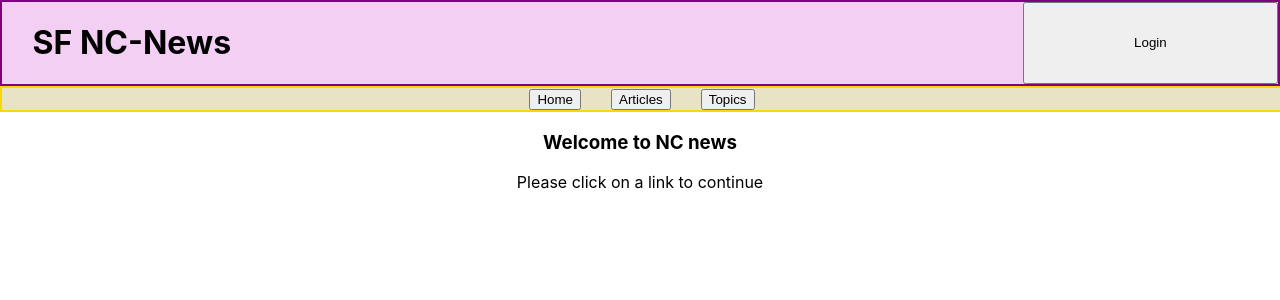
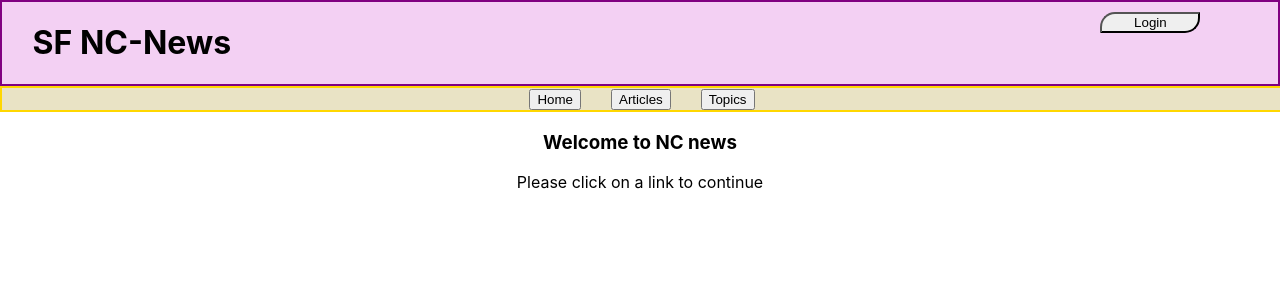
Before and after one commit to theBlueFitz/sf-nc-news, a React (Create React App) app: page / in a window 1280 px wide. Shown: the top 300 px of the page. Built offline with nearby package versions, Linux system fonts and the light colour scheme.

Commit message:
adds usercontext and ability to log in and out (unsecured)

```diff
--- a/src/App.css
+++ b/src/App.css
@@ -7,15 +7,34 @@
   background-color: rgb(243, 208, 243);
   display:grid;
   grid-template-columns: 80% 20%;
+  grid-template-areas: 'header login';
 }
 
 .header{
   justify-self: start;
   margin-left: 3%;
+  grid-area: header;
 }
 
 .login{
-  margin-right: 0px;
+  justify-self: center;
+  align-self: center;
+  grid-area: login;
+  margin-top: 10px;
+  border-radius: 15px 0px;
+  width: 100px;
+  height: fit-content;
+}
+
+.logoutcheck{
+  height: 100vh;
+  width: 100vw;
+  background-color: black;
+  color: white;
+}
+
+.userexists{
+  font-size: 50px;
 }
 
 .nav{
--- a/src/App.js
+++ b/src/App.js
@@ -7,10 +7,18 @@ import Topics from './Components/Topics';
 import Home from './Components/Home';
 import SingleArticle from './Components/SingleArticle';
 import ArticleComments from './Components/ArticleComments';
+import { UserContext } from './context/User'
+import SetUser from './Components/SetUser';
+import { useState } from 'react';
 
 
 function App() {
+  const [user, setUser] = useState({});
+  console.log({user}, 'entire app');
+
   return (
+    <UserContext.Provider value={{user, setUser}}>
+
     <div className="App">
       <BrowserRouter>
         <Header />
@@ -22,9 +30,12 @@ function App() {
           <Route path='/articles/:topic' element={<Articles />} />
           <Route path='/article/:article_id' element={<SingleArticle />} />
           <Route path='/:article_id/comments' element={<ArticleComments />} />
+          <Route path='/users' element={<SetUser />} />
         </Routes>
       </BrowserRouter>
     </div>
+
+    </UserContext.Provider>
   );
 }
 
--- a/src/Components/Header.js
+++ b/src/Components/Header.js
@@ -1,9 +1,38 @@
+import { useContext, useState } from "react";
+import { Link } from "react-router-dom";
+import { UserContext } from "../context/User";
 
 
 const Header = () => {
+    const [beenClicked, setBeenClicked] = useState(false)
+
+    const handleClick = () => {
+        setBeenClicked(!beenClicked);
+    }
+
+    const logout = () => {
+        setBeenClicked(false);
+        setUser((currUser) => {
+            const newUser = {...currUser};
+            delete newUser.username;
+            return newUser;
+        } )
+    }
+
+    const { user, setUser } = useContext(UserContext);
     return <div className='headercontainer'>
         <h1 className='header'>SF NC-News</h1>
+        {!!user.username ?
+
+        <button className='login' onClick={handleClick}>{user.username}<p>Click to logout</p></button>
+         :
+        <Link to='/users'>
         <button className='login'>Login</button>
+        </Link>
+    }
+    {beenClicked ?
+    <span className='logoutcheck'>Are you sure? <button onClick={logout}>Yes</button> <button onClick={handleClick}>No</button></span> :
+    null}
     </div>
 }
 
--- /dev/null
+++ b/src/Components/SetUser.js
@@ -0,0 +1,41 @@
+import { useContext, useEffect, useState } from "react";
+import { UserContext } from "../context/User";
+import { getUsers } from "../utils/newsApi";
+
+
+const SetUser = () => {
+    const { user, setUser} = useContext(UserContext);
+    const [userList, setUserList] = useState([]);
+    const [isLoading, setIsLoading] = useState();
+
+    useEffect(() => {
+        getUsers()
+        .then((res) =>
+        setUserList(res))
+    }, [])
+
+    const login = (e) => {
+        setUser((currUser) => {
+            const newUser = {...currUser}
+            newUser.username = e.target.value
+            return newUser;
+        })
+    }
+
+
+    return <div className='articles'>
+        {user.username ? <span className='userexists'>Please log out first</span> : null}
+        <ul className='topiclist'>
+            {userList.map((person) => {
+                return <li key={person.username} className='selectopic'>
+                    {person.username}
+                    <button disabled={user.username} value={person.username} onClick={login}>Select User</button>
+                    </li>
+            })}
+        </ul>
+    </div>
+
+
+}
+
+export default SetUser;
--- /dev/null
+++ b/src/context/User.js
@@ -0,0 +1,3 @@
+import { createContext } from "react";
+
+export const UserContext = createContext();
--- a/src/utils/newsApi.js
+++ b/src/utils/newsApi.js
@@ -40,3 +40,10 @@ export const changeArticleVotes = (article_id, inc_votes) => {
         return res.data.article.votes;
     })
 }
+
+export const getUsers = () => {
+    return newsAPI.get('/users')
+    .then((res) => {
+        return res.data.users;
+    })
+}
```
